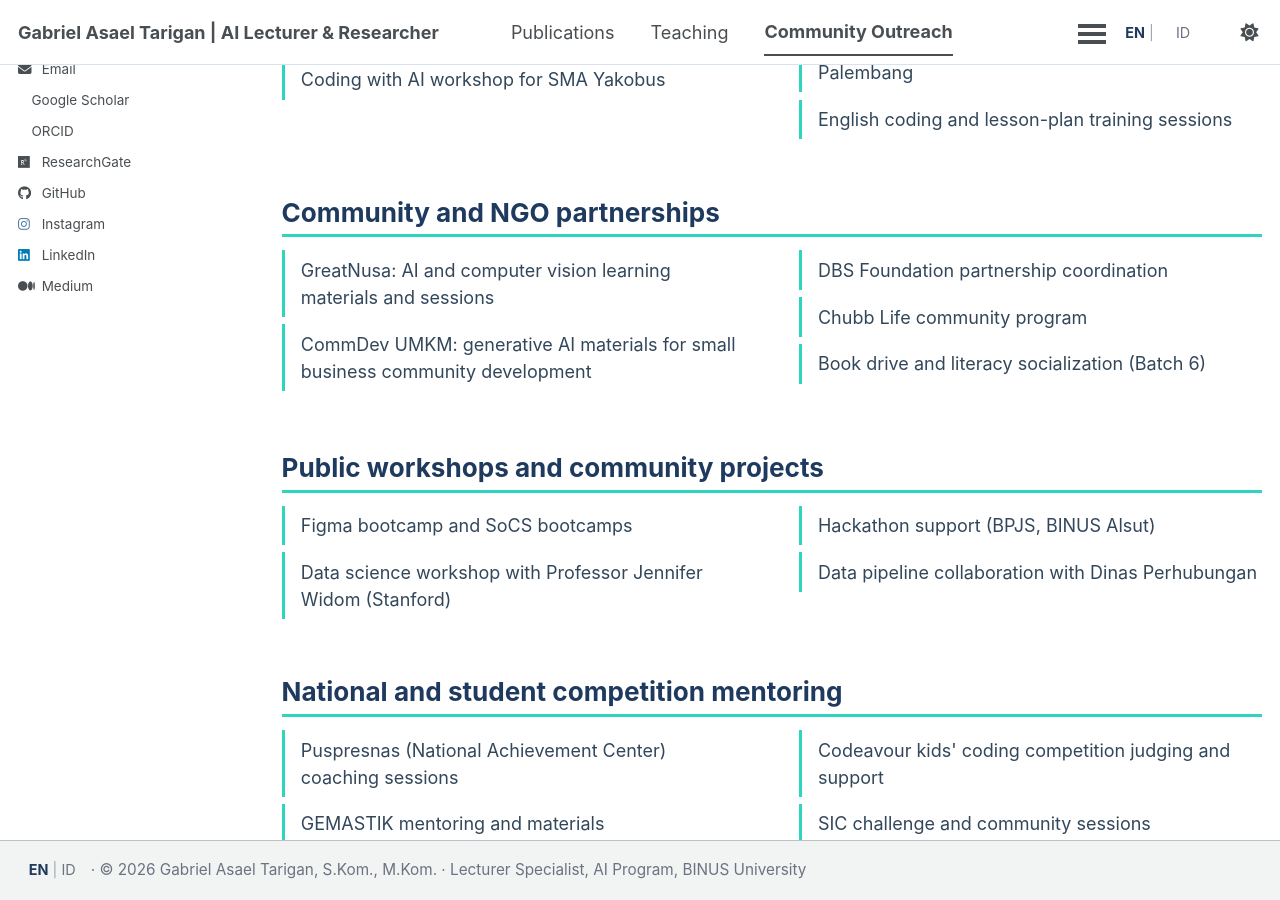
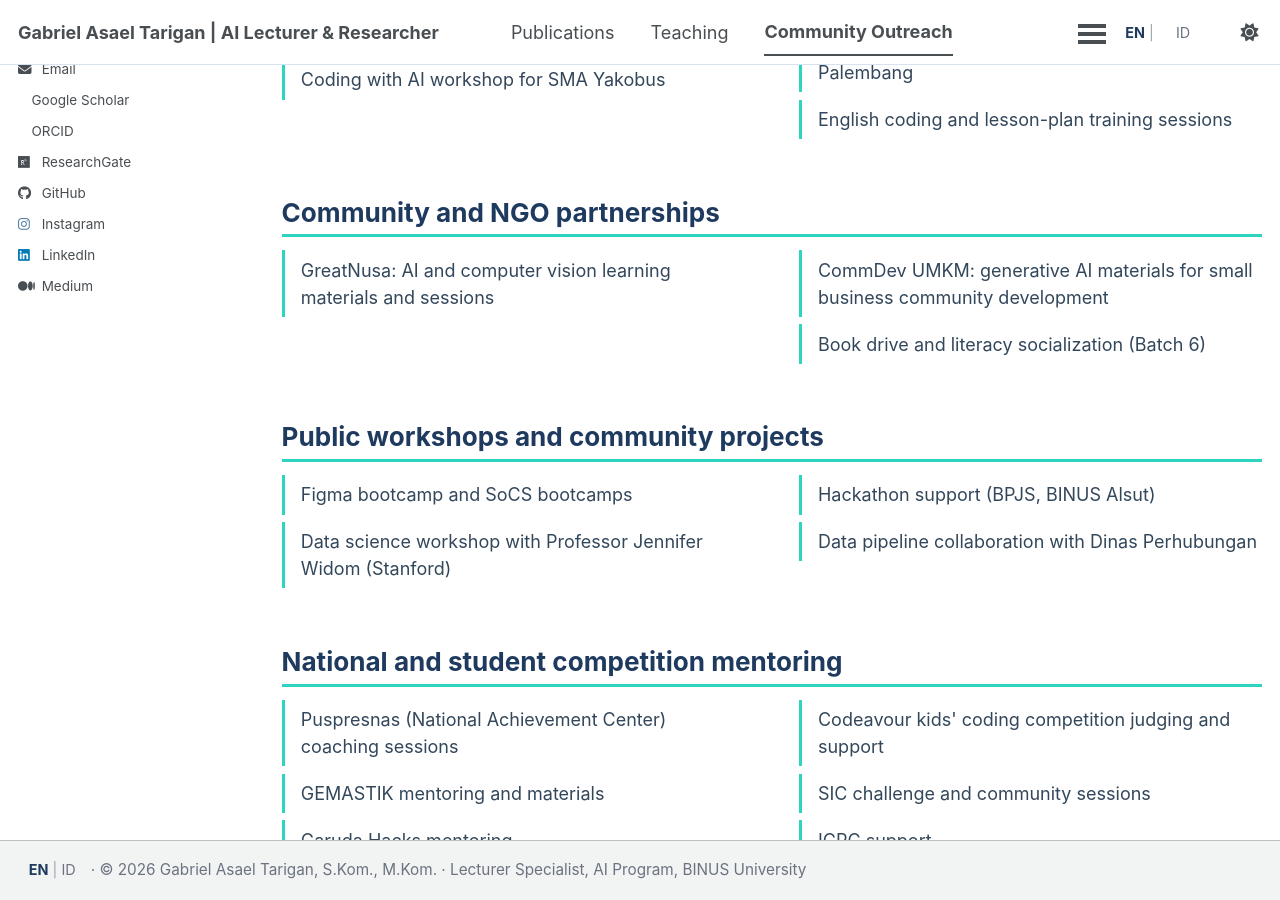
Before and after one commit to asaeltarigan/asaeltarigan.github.io, a Jekyll site: the page built from _pages/community-outreach.md, in a window 1280 px wide and 900 px high, scrolled down 452 px. Built offline with Jekyll 4.4.1, drawn with Linux system fonts in a browser that asks for light colours; a style sheet for code colours, icons or effects is not loaded.

Commit message:
Update community outreach partnerships
Removed two partnerships from the community outreach section.

```diff
--- a/_pages/community-outreach.md
+++ b/_pages/community-outreach.md
@@ -23,8 +23,6 @@ Beyond the classroom, I design and deliver workshops, training, and mentoring fo
 <ul class="taught-list">
   <li>GreatNusa: AI and computer vision learning materials and sessions</li>
   <li>CommDev UMKM: generative AI materials for small business community development</li>
-  <li>DBS Foundation partnership coordination</li>
-  <li>Chubb Life community program</li>
   <li>Book drive and literacy socialization (Batch 6)</li>
 </ul>
 
```
